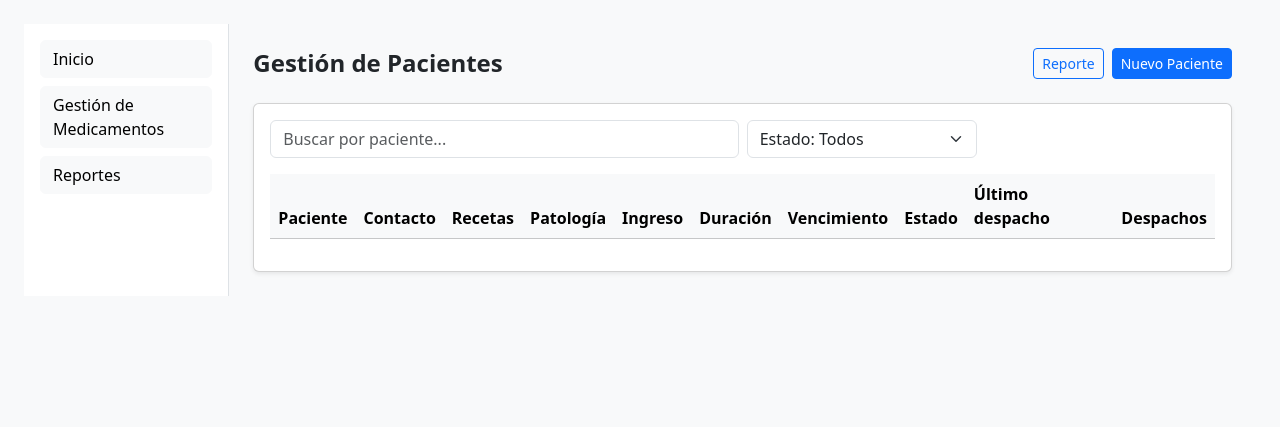
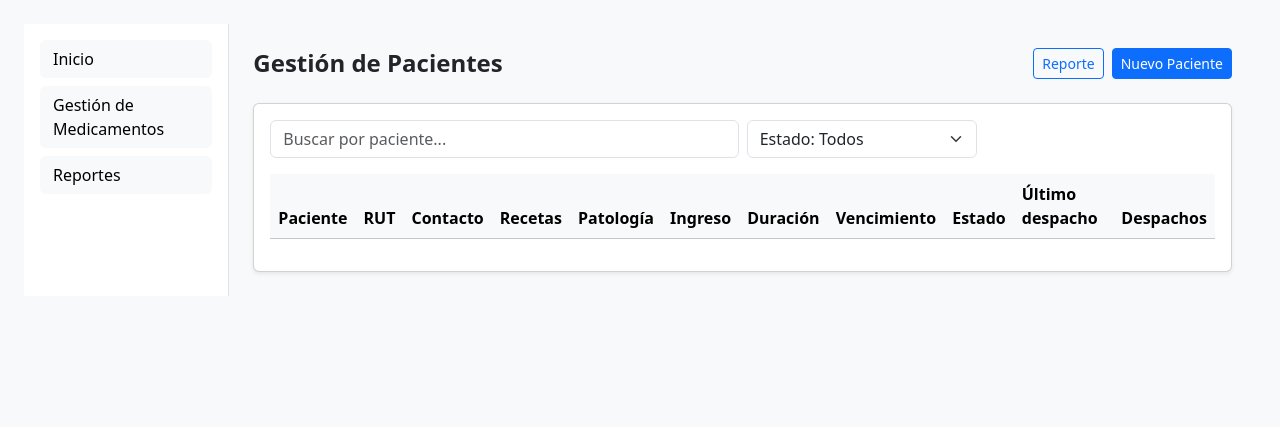
Before and after one commit to Lorena-V/Proyecto-titulo-TI, a Flask app: template app/templates/pacientes.html in a window 1280 px wide. Shown: the part 57-484 px from the top of the page. Run offline with Flask 3, Linux system fonts and the light colour scheme; the template is opened without the code that fills it, so the values that code supplies are empty; some libraries are stand-ins or nearby versions.

Commit message:
Agrega el campo RUT en la tabla de gestión de pacientes y actualiza la interfaz para mostrarlo.

```diff
--- a/app/routes/gestion_pacientes_api.py
+++ b/app/routes/gestion_pacientes_api.py
@@ -26,6 +26,7 @@ def listar_gestion_pacientes():
         SELECT
           pa.id AS id_paciente,
           pa.nombre AS paciente,
+          pa.rut AS rut,
           pa.contacto AS contacto,
           CONCAT(
             ROW_NUMBER() OVER (PARTITION BY pa.id ORDER BY r.fecha_emision DESC),
--- a/app/static/js/app.js
+++ b/app/static/js/app.js
@@ -104,6 +104,7 @@ document.addEventListener("DOMContentLoaded", () => {
       const tr = document.createElement("tr");
       tr.innerHTML = `
         <td>${row.paciente}</td>
+        <td>${row.rut ?? "-"}</td>
         <td>${row.contacto ?? "-"}</td>
         <td>${row.recetas}</td>
         <td>${row.patologia}</td>
@@ -120,7 +121,7 @@ document.addEventListener("DOMContentLoaded", () => {
     if (data.length === 0) {
       tbody.innerHTML = `
         <tr>
-          <td colspan="10" class="text-center text-muted">Sin resultados</td>
+          <td colspan="11" class="text-center text-muted">Sin resultados</td>
         </tr>
       `;
     }
--- a/app/templates/pacientes.html
+++ b/app/templates/pacientes.html
@@ -52,6 +52,7 @@
         <thead class="table-light">
           <tr>
             <th>Paciente</th>
+            <th>RUT</th>
             <th>Contacto</th>
             <th>Recetas</th>
             <th>Patología</th>
```
